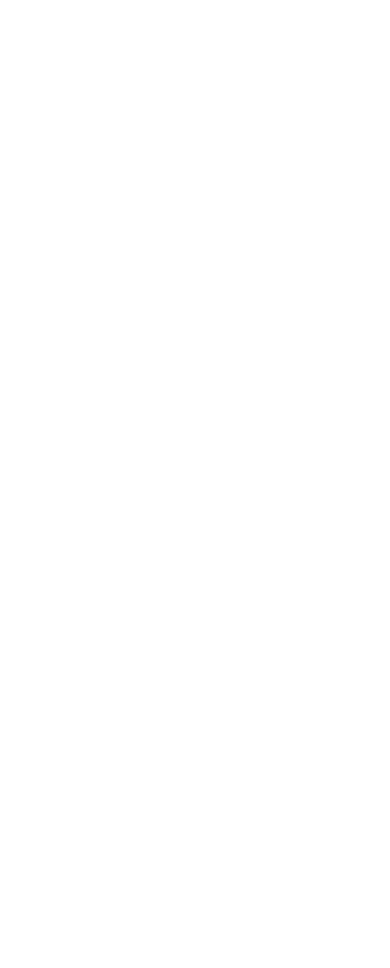
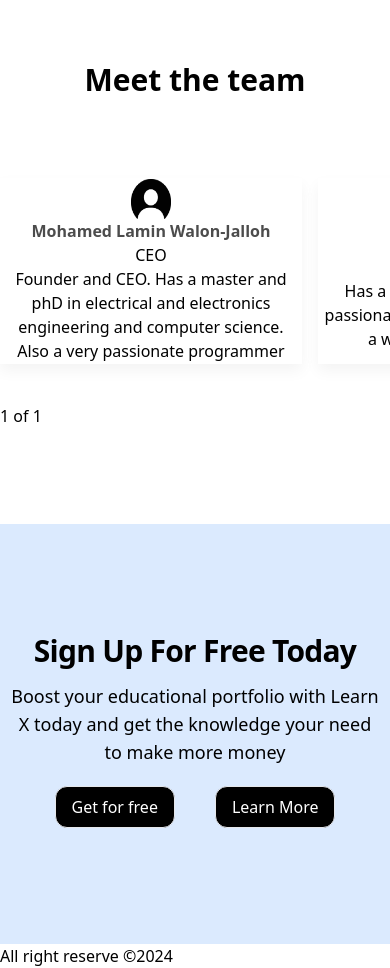
Before and after one commit to walonjalloh/startup21_landing_page_for_bounty, a React (Vite) app: page / in a window 390 px wide. Shown: the part 4820-5788 px from the top of the page. Before the commit the page ends 4618 px from the top, so only its background shows below. Built offline with nearby package versions, Linux system fonts and the light colour scheme.

Commit message:
add pricing section

```diff
--- a/package.json
+++ b/package.json
@@ -13,6 +13,8 @@
     "react": "^18.3.1",
     "react-dom": "^18.3.1",
     "react-icons": "^5.3.0",
+    "react-responsive-carousel": "^3.2.23",
+    "react-scroll": "^1.9.0",
     "tailwind-merge": "^2.5.2",
     "uuid": "^10.0.0"
   },
--- a/src/assets/asset.js
+++ b/src/assets/asset.js
@@ -1,9 +1,11 @@
 import logo from './logo.png'
 import hero from './hero.jpg'
 import product from './product.png'
+import team from './team.jpg'
 
 export {
     logo,
     hero,
-    product
+    product,
+    team
 }
--- a/src/components/AboutUs.jsx
+++ b/src/components/AboutUs.jsx
@@ -5,7 +5,7 @@ function AboutUs(){
 
 
   return (
-    <section className="flex flex-col md:flex justify-center py-24 ">
+    <section name='about_us' className="flex flex-col md:flex justify-center py-24 ">
       <div>
         <div className="flex flex-col justify-center items-center">
           <h1 className="text-3xl font-bold my-2">About Us</h1>
--- /dev/null
+++ b/src/components/CallToAction.jsx
@@ -0,0 +1,19 @@
+
+function CallToAction() {
+  return (
+    <section className="py-24 bg-blue-100">
+            <div className="flex flex-col justify-center items-center">
+                <h1 className="font-bold text-3xl text-center mx-2 my-4 tracking-tight leading-none">Sign Up For Free Today</h1>
+                <p className="font-medium text-lg text-center mx-2">Boost your educational portfolio with Learn X today and get the knowledge your need to
+                    make more money
+                </p>
+                <div className="flex gap-10 py-5">
+                    <button className="border py-2 px-4 rounded-xl bg-black text-white text-md">Get for free</button>
+                    <button className="border py-2 px-4 rounded-xl bg-black text-white text-md">Learn More</button>
+                </div>
+            </div>
+    </section>
+  )
+}
+
+export default CallToAction
--- a/src/components/Hero.jsx
+++ b/src/components/Hero.jsx
@@ -3,7 +3,7 @@ import Button from './Button'
 function Hero() {
   return (
     <section>
-        <div className="bg-hero-image bg-cover bg-no-repeat bg-center w-full h-[600px] items-center justify-center">
+        <div name="home" className="bg-hero-image bg-cover bg-no-repeat bg-center w-full h-[600px] items-center justify-center">
             <div className="text-center">
                 <h1 className="pt-[200px] text-white font-extrabold text-center text-6xl md:text-10xl lg:text-[150px]">Learn X</h1>
                 <p className="mt-10 text-white text-center  text-3xl md:text-4xl lg:6xl font-bold">Experience World-Class Education from industry experts. Gain the skills you need to succed</p>
--- a/src/components/MeetTeam.jsx
+++ b/src/components/MeetTeam.jsx
@@ -1,8 +1,27 @@
-
+import teamMember from "../utils/team"
+import { Carousel } from "react-responsive-carousel"
+import 'react-responsive-carousel'
 
 function MeetTeam() {
   return (
-    <div>MeetTeam</div>
+    <section className="py-24 overflow-clip">
+        <div>
+            <h1 className="text-center font-extrabold text-3xl py-10">Meet the team</h1>
+        </div>
+        <Carousel showArrows={true} showThumbs={false}>
+        <div className="flex gap-4">
+            {teamMember.map((team) => (
+                <div className="flex flex-col justify-center items-center border border-white/50 shadow-[0_7px_14px_#f4f4f4] my-4 " key={team.key}>
+                    <img src={team.img} alt="img" className="h-10 w-10" />
+                    <h2 className="font-bold text-black/70">{team.name}</h2>
+                    <p className="font-medium text-md ">{team.position}</p>
+                    <p className="w-[300px] text-center">{team.text}</p>
+                </div>
+            ))}
+        </div>
+        </Carousel>
+
+    </section>
   )
 }
 
--- a/src/components/Navbar.jsx
+++ b/src/components/Navbar.jsx
@@ -2,6 +2,7 @@ import  Button  from './Button'
 import { logo } from '../assets/asset'
 import { FaBars } from 'react-icons/fa'
 import { useState } from 'react'
+import { Link } from 'react-scroll'
 
 
 function Navbar() {
@@ -12,16 +13,18 @@ function Navbar() {
     setIsOpen(!isopen)
   }
 
+
+
   return (
     <header className='md:h-[65px] lg:h-[70px] bg-blue-200 sticky top-0 z-50'>
       <nav>
         <div className='flex justify-between items-center mx-4  '>
           <div><img src={logo} alt="logo" className='h-[65px] w-[100px] lg:h-[70px] lg:w-[100px]'/></div>
-          <div className='hidden md:flex gap-4 text-1xl cursor-pointer lg:gap-10 lg:text-3xl font-bold'>
-            <a href="#">Home</a>
-            <a href="#">About Us</a>
-            <a href="#">Services</a>
-            <a href="#">Contact Us</a>
+          <div className='hidden md:flex gap-4 text-1xl cursor-pointer lg:gap-10 lg:text-3xl font-bold list-none'>
+            <li><Link to='home' smooth={true} offset={0} duration={500}>Home</Link></li>
+            <li><Link to='about_us' smooth={true} offset={-240} duration={500} >About Us</Link></li>
+            <li><Link to='services' smooth={true} offset={240} duration={500}>Services</Link></li>
+            <li href="#">Contact Us</li>
           </div>
           <div>
             <Button name='Sign Up' classname='text-white hidden md:flex bg-black rounded-md md:text-xl lg:text-2xl px-4 py-2'/>
--- a/src/components/Products.jsx
+++ b/src/components/Products.jsx
@@ -9,7 +9,7 @@ function Products() {
         <p className="text-center text-xl font-thin mt-4 mx-auto max-w-[540px]">Use our system to get a better education in programming, web development, blockchain technology
             and many more web3 things
         </p>
-        <img src={product} alt='Products ShowCase' className="mt-10 mb-10 "/>
+        <img src={product} alt='Products ShowCase' className="mt-10 mb-10 hover:scale-50  "/>
     </section>
   )
 }
--- a/src/components/Services.jsx
+++ b/src/components/Services.jsx
@@ -5,15 +5,15 @@ import { v4 as uuidv4 } from 'uuid'
 
 function Services() {
   return (
-    <section className="py-24">
+    <section name='services' className="py-24">
         <div className="flex flex-col items-center mx-2">
             <h2 className="text-2xl font-bold text-center">Pricing</h2>
             <p className="mt-6 font-sm mx-auto max-w-[540px] text-xl text-center tracking-tight">Free forever.
                 Upgrade for better learning and
                  certificate and good mentorship program</p>
-            <div className="flex flex-col gap-6 items-center mt-12 lg:flex-row lg:items-end  lg:justify-center ">
+            <div className="flex flex-col gap-[100px] items-center mt-12 lg:flex-row lg:items-end  lg:justify-center">
                 {pricingTiers.map((card) => (
-                    <div className= {twMerge("p-10 border border-[#f1f1f1] rounded-3xl shadow-[0_7px_14px_#EAEAEA] max-w-xs", card.inverse && 'bg-black border-black text-white')} key={card.key}>
+                    <div className= {twMerge("p-10 border border-[#f1f1f1] rounded-3xl shadow-[0_7px_14px_#EAEAEA] max-w-xs hover:scale-125", card.inverse && 'bg-black border-black text-white')} key={card.key}>
                         <div className="flex justify-between">
                         <h3 className={twMerge("text-lg font-bold text-black/50",card.inverse && 'text-white/60' )}>{card.title}</h3>
                         {card.popular && (
--- a/src/pages/Page.jsx
+++ b/src/pages/Page.jsx
@@ -2,6 +2,8 @@ import AboutUs from "../components/AboutUs"
 import Hero from "../components/Hero"
 import Products from "../components/Products"
 import Services from "../components/Services"
+import MeetTeam from "../components/MeetTeam"
+import CallToAction from "../components/CallToAction"
 
 
 function Page() {
@@ -11,6 +13,8 @@ function Page() {
         <AboutUs/>
         <Products/>
         <Services/>
+        <MeetTeam/>
+        <CallToAction/>
     </div>
   )
 }
--- /dev/null
+++ b/src/utils/team.js
@@ -0,0 +1,59 @@
+import { team } from "../assets/asset"
+
+const teamMember = [{
+    key:1,
+    name: 'Mohamed Lamin Walon-Jalloh',
+    position: 'CEO',
+    text: 'Founder and CEO. Has a master and phD in electrical and electronics engineering and computer science. Also a very passionate programmer',
+    img : team
+},{
+
+    key:2,
+    name: 'Alpha Jalloh',
+    position: 'CFO',
+    text: 'Has a phD in economics and very passionate about education. He is also a well diverse programmer',
+    img : team
+
+
+},{
+
+    key:3,
+    name: 'JOhn Doe',
+    position: 'Education Analyst',
+    text: 'He has a phD in education, so you know learn x will have a well curated course',
+    img : team
+
+},{
+
+    key:4,
+    name: 'Coker Mitch',
+    position: 'BackEnd Engineer',
+    text: 'Has a double master in software engineering and computer. He is incharge of all backend related stuff',
+    img : team
+
+},{
+    key:5,
+    name: 'Jane Doe',
+    position: 'FrontEnd Enginner',
+    text: 'Has a tripple phD in computer science and design. She is a passionate scientist and educationist',
+    img : team
+
+},{
+    key:6,
+    name: 'Zainab Hex',
+    position: 'HR',
+    text: 'phD in socail work. She is passionate about education and want education to be acessible to all',
+    img : team
+
+
+},{
+    key:7,
+    name: 'Micah Fin',
+    position: 'PRO',
+    text: 'Double master in mass communication and a genius in her field. She has a skill in talking to human that non posses',
+    img : team
+
+
+}]
+
+export default teamMember
```
Also changed, not shown: src/assets/team.jpg (added), 1 other file (tests, documents, lock files or other folders).
